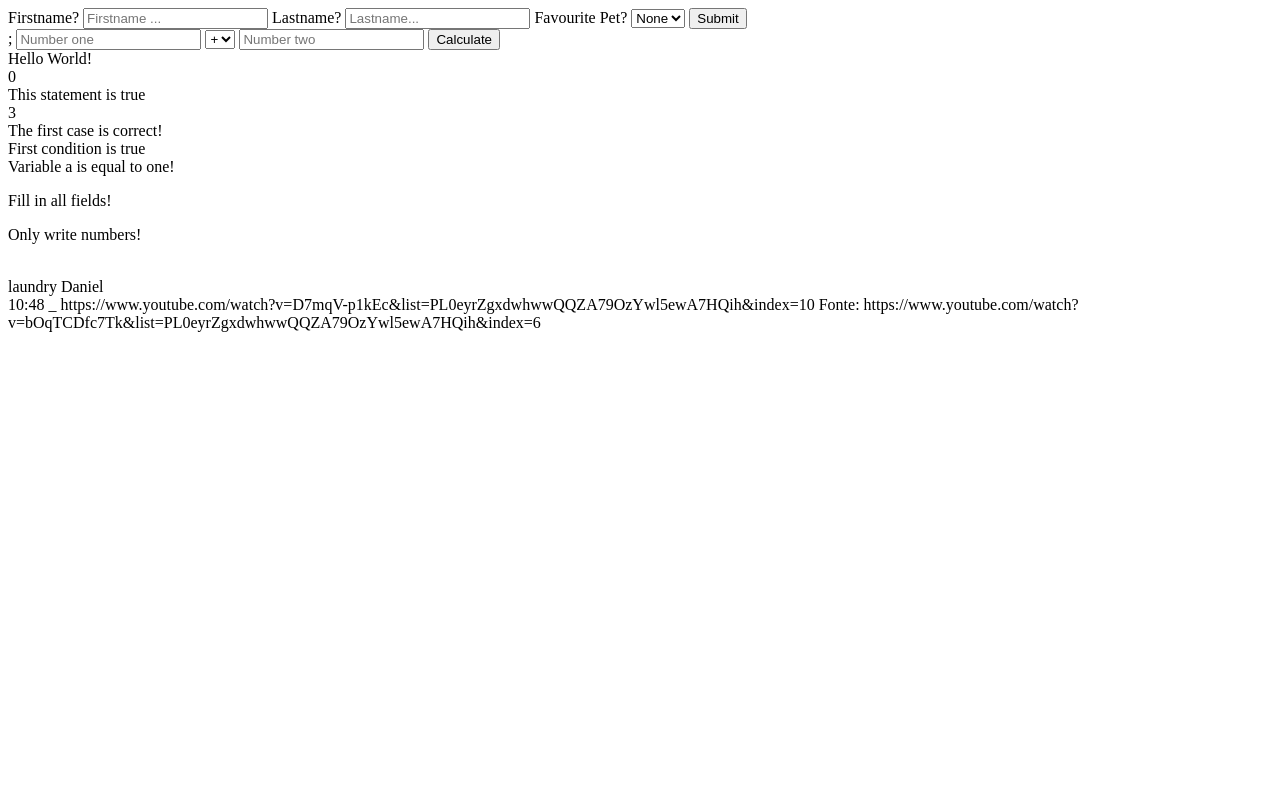
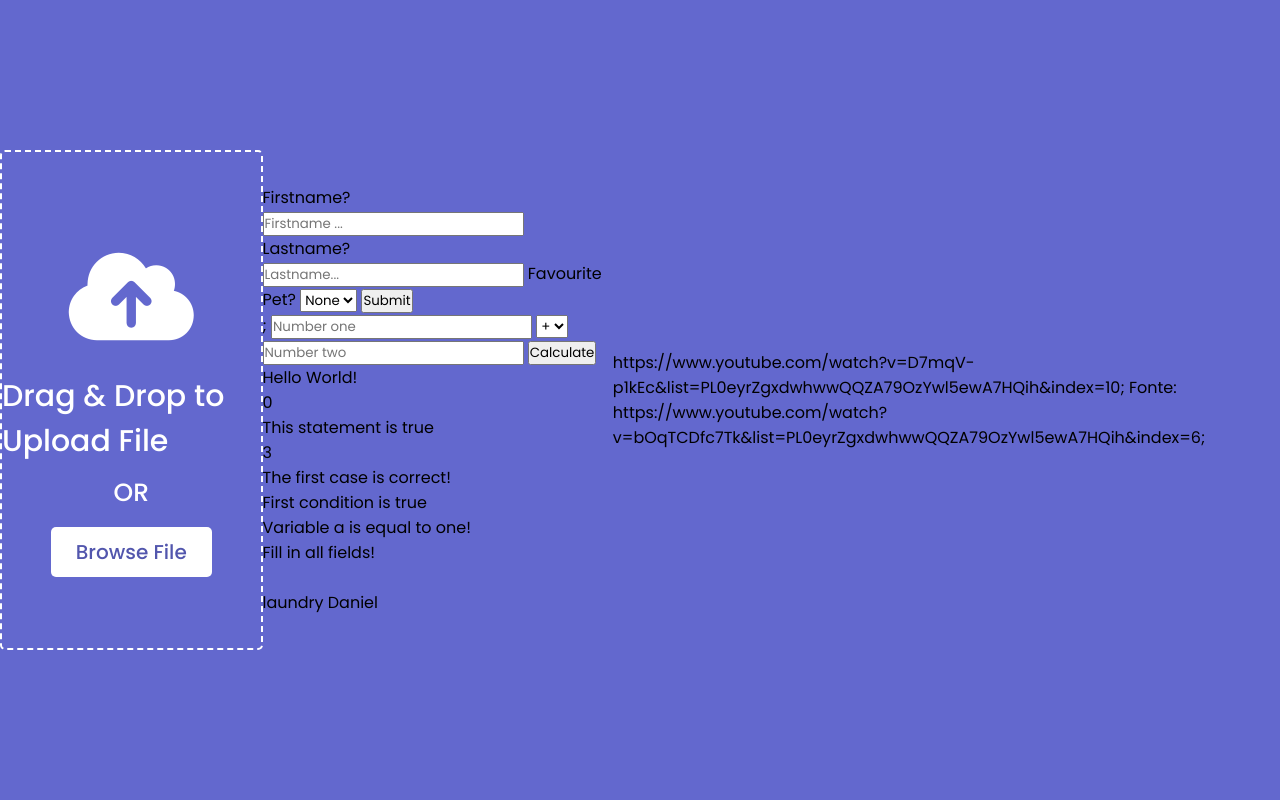
Before and after one commit to CarlosHenriqueMatos/phpCourse, a PHP site: page / in a window 1280 px wide. Run offline with PHP 8.4, Linux system fonts and the light colour scheme; data that the repository does not hold is empty; some libraries are stand-ins or nearby versions.

Commit message:
traing to use drag and drop, not working yet, using css and js.

```diff
--- /dev/null
+++ b/css/style.css
@@ -0,0 +1,93 @@
+@import url('https://fonts.googleapis.com/css2?family=Poppins:wght@200;300;400;500;600;700&display=swap');
+*{
+  margin: 0;
+  padding: 0;
+  box-sizing: border-box;
+  font-family: "Poppins", sans-serif;
+}
+body{
+  display: flex;
+  align-items: center;
+  justify-content: center;
+  min-height: 100vh;
+  background: #6368ce;
+  /* #5a5fbb */
+}
+.drag-area{
+  border: 2px dashed #fff;
+  height: 500px;
+  width: 700px;
+  border-radius: 5px;
+  display: flex;
+  align-items: center;
+  justify-content: center;
+  flex-direction: column;
+}
+.drag-area.active{
+  border: 2px solid #fff;
+}
+.drag-area .icon{
+  font-size: 100px;
+  color: #fff;
+}
+.drag-area header{
+  font-size: 30px;
+  font-weight: 500;
+  color: #fff;
+}
+.drag-area span{
+  font-size: 25px;
+  font-weight: 500;
+  color: #fff;
+  margin: 10px 0 15px 0;
+}
+.drag-area button{
+  padding: 10px 25px;
+  font-size: 20px;
+  font-weight: 500;
+  border: none;
+  outline: none;
+  background: #fff;
+  color: #5256ad;
+  border-radius: 5px;
+  cursor: pointer;
+  transition: all 0.5s;
+}
+
+.drag-area button:hover{
+  background: rgb(228, 220, 220);
+}
+
+.drag-area img{
+  height: 100%;
+  width: 100%;
+  object-fit: cover;
+  border-radius: 5px;
+}
+
+
+
+@media (max-width: 745px) {
+
+  .drag-area button{
+    padding: 8px 20px;
+    font-size: 18px;
+    font-weight: 450;
+  }
+
+.drag-area{
+  height: 400px;
+  width: 450px;
+}
+
+.drag-area header{
+  font-size: 25px;
+  font-weight: 450;
+  color: #fff;
+}
+
+.drag-area .icon{
+  font-size: 80px;
+}
+
+}
--- a/index.php
+++ b/index.php
@@ -4,11 +4,24 @@
         <meta charset="UTF-8">
         <meta http-equiv="X-UA-Compatible" content = "IE=edge">
         <meta name = "viewport" content = "width=device-width, initial-scale=1.0">
-        <link rel = "stylesheet" href = "css/reset.css">
-        <link rel = "stylesheet" href = "css/main.css">
+        <link rel = "stylesheet" href = "css/style.css">
+        <title>javaScript Drag & DropFile Upload</title>
+        <script src="https://kit.fontawesome.com/a076d05399.js"></script>
+
         <title>Document</title>
     </head>
     <body>
+
+    <div class="drag-area" ondrop="upload_file(event)" ondragover="return false">
+        <div class="icon"><i class="fas fa-cloud-upload-alt"></i></div>
+        <header>Drag & Drop to Upload File</header>
+        <span>OR</span>
+        <button>Browse File</button>
+        <input type="file" name="file" id="file" hidden>
+    </div>
+    <script src="script.js"></script>
+
+
         <main>
             <form action = "<?php echo $_SERVER["PHP_SELF"]; ?>" method = "post">
                 <label for = "firstname">Firstname?</label>
@@ -26,7 +39,7 @@
                 </select>
                 <button type = "submit">Submit</button>
             </form>
-        </main>
+
         <form action = "<?php echo htmlspecialchars($_SERVER
         ['PHP_SELF']); ?>" method = "post">;
             <input type="number" name="num01"
@@ -46,6 +59,8 @@
         $a = "Hello";
         $b = "World!";
         $c = $a . " " . $b;
+        $num01 = "0";
+        $num02 = "0";
         echo $c;
         echo "<br>";
         echo ((1 + 3) % 4);
@@ -136,7 +151,7 @@
             }
             echo "<p class='calc-result'>Result = " .
             $value . "</p>";
-        }
+        };
 
         $fruits = array("Apple", "Banana", "Cherry");
         $tasks = [
@@ -152,8 +167,9 @@
         echo "<br>";
         ?>
 
+    </main>
+    </body>
 
-    </body>
-    10:48 _ https://www.youtube.com/watch?v=D7mqV-p1kEc&list=PL0eyrZgxdwhwwQQZA79OzYwl5ewA7HQih&index=10
-    Fonte: https://www.youtube.com/watch?v=bOqTCDfc7Tk&list=PL0eyrZgxdwhwwQQZA79OzYwl5ewA7HQih&index=6
 </html>
+https://www.youtube.com/watch?v=D7mqV-p1kEc&list=PL0eyrZgxdwhwwQQZA79OzYwl5ewA7HQih&index=10;
+Fonte: https://www.youtube.com/watch?v=bOqTCDfc7Tk&list=PL0eyrZgxdwhwwQQZA79OzYwl5ewA7HQih&index=6;
--- /dev/null
+++ b/js/script.js
@@ -0,0 +1,94 @@
+//selecting all required elements
+const dropArea = document.querySelector(".drag-area"),
+dragText = dropArea.querySelector("header"),
+button = dropArea.querySelector("button"),
+input = dropArea.querySelector("input");
+let file; //this is a global variable and we'll use it inside multiple functions
+var fileobj;
+
+
+button.onclick = ()=>{
+  input.click(); //if user click on the button then the input also clicked
+  file_browse();
+}
+
+input.addEventListener("change", function(){
+  //getting user select file and [0] this means if user select multiple files then we'll select only the first one
+  file = this.files[0];
+  dropArea.classList.add("active");
+  showFile(); //calling function
+});
+
+
+//If user Drag File Over DropArea
+dropArea.addEventListener("dragover", (event)=>{
+  event.preventDefault(); //preventing from default behaviour
+  dropArea.classList.add("active");
+  dragText.textContent = "Release to Upload File";
+});
+
+//If user leave dragged File from DropArea
+dropArea.addEventListener("dragleave", ()=>{
+  dropArea.classList.remove("active");
+  dragText.textContent = "Drag & Drop to Upload File";
+});
+
+//If user drop File on DropArea
+dropArea.addEventListener("drop", (event)=>{
+  event.preventDefault(); //preventing from default behaviour
+  //getting user select file and [0] this means if user select multiple files then we'll select only the first one
+  file = event.dataTransfer.files[0];
+  showFile(); //calling function
+});
+
+function showFile(){
+  let fileType = file.type; //getting selected file type
+  let validExtensions = ["image/jpeg", "image/jpg", "image/png"]; //adding some valid image extensions in array
+  if(validExtensions.includes(fileType)){ //if user selected file is an image file
+    let fileReader = new FileReader(); //creating new FileReader object
+    fileReader.onload = ()=>{
+      let fileURL = fileReader.result; //passing user file source in fileURL variable
+      let imgTag = `<img src="${fileURL}" alt="">`; //creating an img tag and passing user selected file source inside src attribute
+      dropArea.innerHTML = imgTag; //adding that created img tag inside dropArea container
+    }
+    fileReader.readAsDataURL(file);
+  }else{
+    alert("This is not an Image File!");
+    dropArea.classList.remove("active");
+    dragText.textContent = "Drag & Drop to Upload File";
+  }
+}
+
+
+function upload_file(e) {
+    e.preventDefault();
+    fileobj = e.dataTransfer.files[0];
+    js_file_upload(fileobj);
+}
+
+function file_browse() {
+  document.getElementById('file').onchange = function() {
+      fileobj = document.getElementById('file').files[0];
+      js_file_upload(fileobj);
+  };
+}
+
+
+function js_file_upload(file_obj) {
+    if(file_obj != undefined) {
+        var form_data = new FormData();
+        form_data.append('file', file_obj);
+        var xhttp = new XMLHttpRequest();
+        xhttp.open("POST", "upload.php", true);
+        xhttp.onload = function(event) {
+
+            if (xhttp.status == 200) {
+                console.log("Uploaded!");
+            } else {
+               alert(xhttp.status);
+            }
+        }
+
+        xhttp.send(form_data);
+    }
+}
```
Also changed, not shown: index.html (added, +26 -0 lines), upload.php (added, +25 -0 lines).
